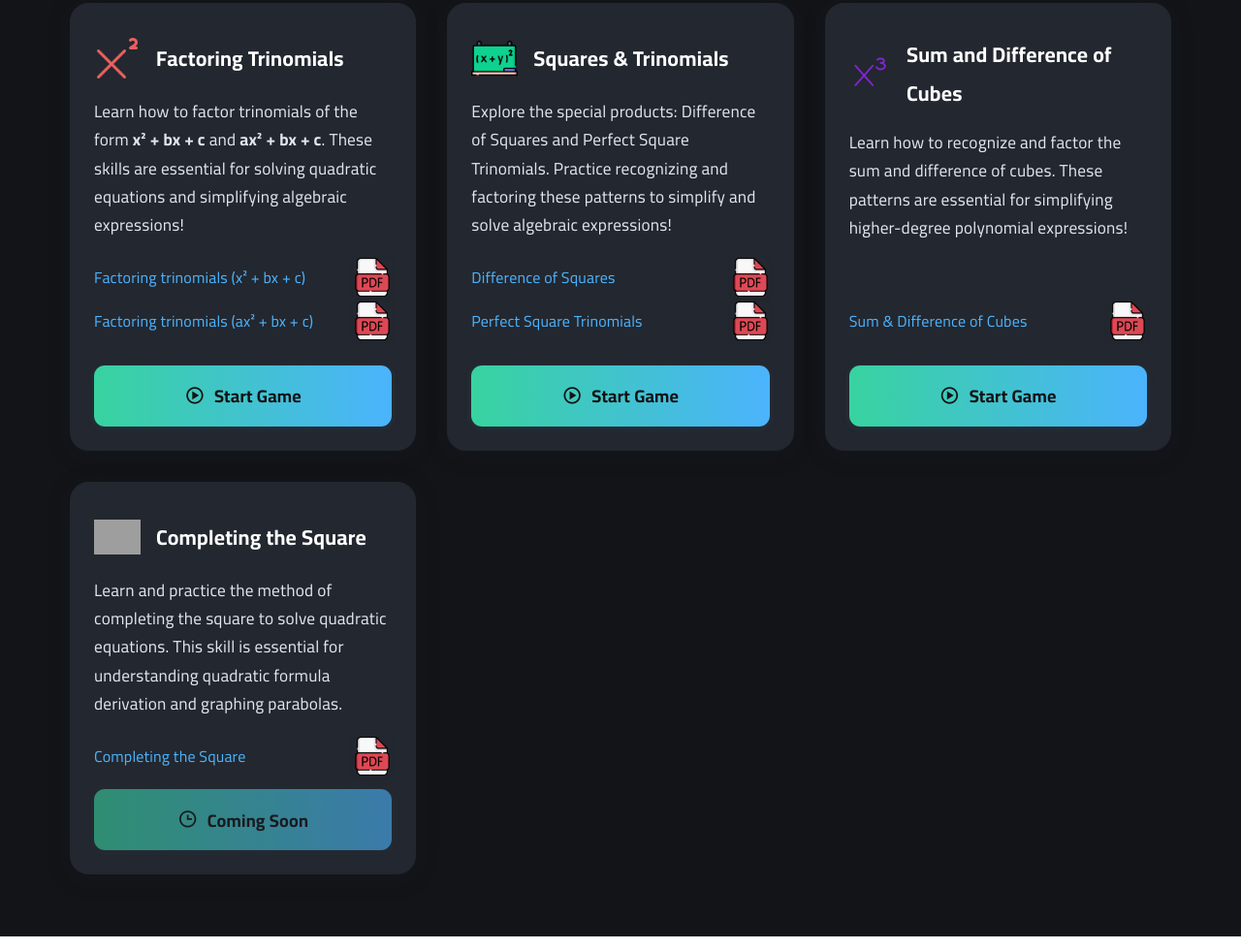
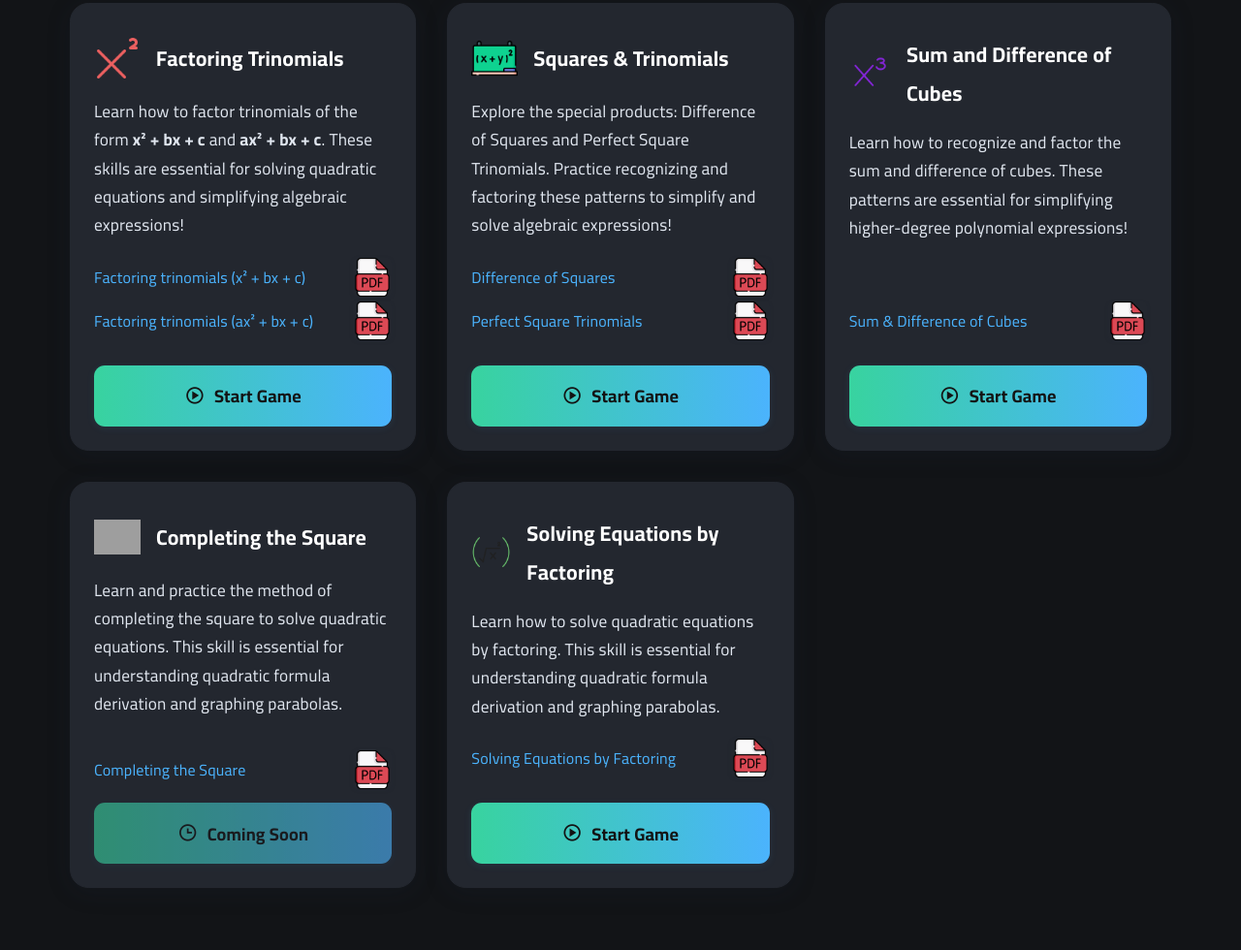
Before and after one commit to sanwaralkmali/sanwaralkmali.github.io, a plain HTML site: page mathlogame.html in a window 1280 px wide. Shown: the part 2073-3053 px from the top of the page at 97% size. Drawn offline with nearby package versions, Linux system fonts and the light colour scheme; grey boxes are pictures that could not be loaded.

Commit message:
Adding new skill: Solving Equations By Factoring

```diff
--- a/mathlogame.html
+++ b/mathlogame.html
@@ -841,6 +841,33 @@
                     </a>
                 </div>
 
+                <div class="game-card" data-chapter="Algebra" data-skilltype="Solving" data-grade="9,10"
+                    data-difficulty="Hard" data-keywords="quadratic,equations,completing,square,roots">
+                    <div class="game-header">
+                        <div class="game-icon">
+                            <img src="./assets/images/icons/quadratic-equation.png" alt="Quadratic Equations" srcset="">
+                        </div>
+                        <h3>Solving Equations by Factoring</h3>
+                    </div>
+                    <p>Learn how to solve quadratic equations by factoring. This skill is essential for understanding
+                        quadratic formula derivation and graphing parabolas.</p>
+                    <div
+                        style="margin-bottom: 1em; display: flex; align-items: center; justify-content: space-between; gap: 8px;">
+                        <span style="color:#4bb3fd;font-size:1em;">Solving Equations by Factoring</span>
+                        <a href="assets/cheatsheet/skill-22.pdf" target="_blank" class="cheatsheet-link"
+                            title="View Solving Equations by Factoring Cheat Sheet"
+                            style="color: #4bb3fd; font-size: 1.2em; vertical-align: middle;">
+                            <img class="game-icon" src="./assets/images/icons/pdf.png"
+                                alt="Solving Equations by Factoring Cheat Sheet">
+                        </a>
+                    </div>
+                    <a href="https://math-skill-portal.vercel.app/skills/solving-equations-by-factoring"
+                        class="play-button">
+                        <i class='bx bx-play-circle'></i>
+                        Start Game
+                    </a>
+                </div>
+
 
                 <!-- Add more game cards as you create new games -->
             </div>
```
Also changed, not shown: assets/images/icons/quadratic-equation.png (added), 3 other files.
